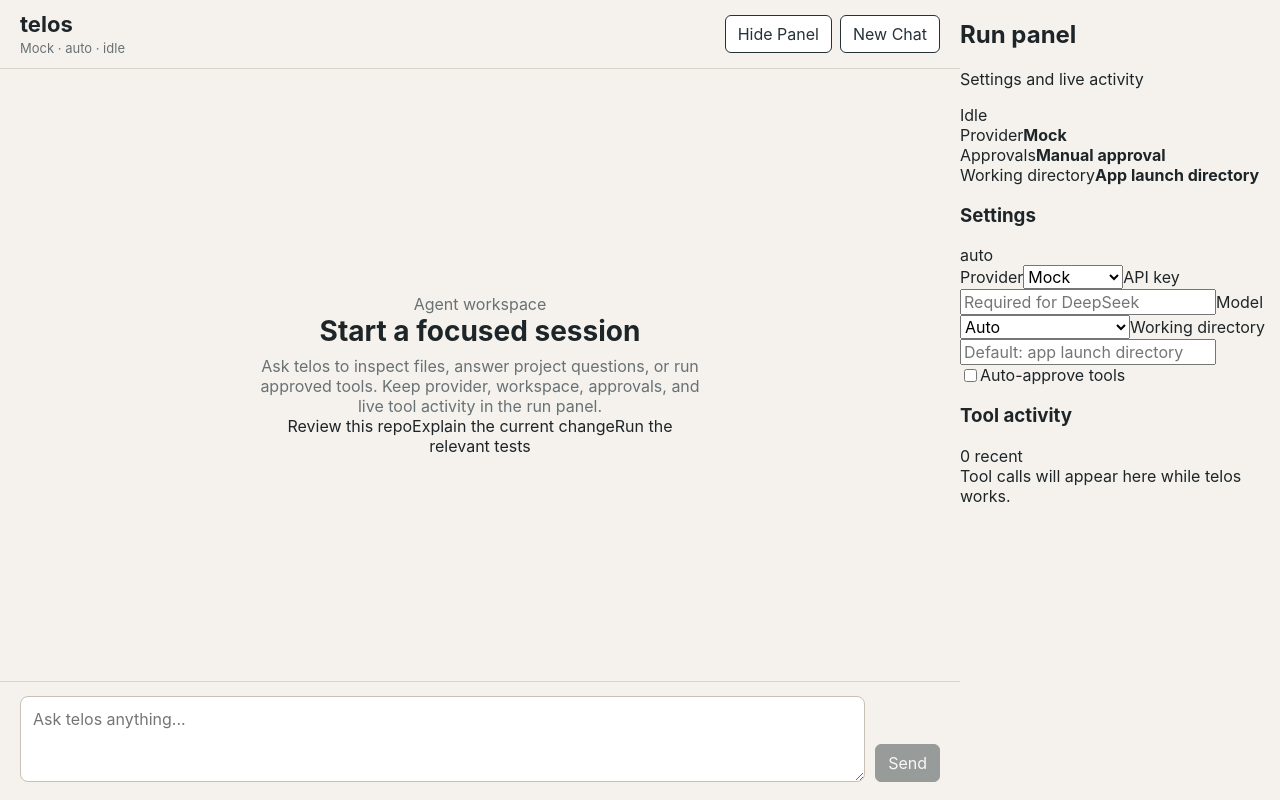
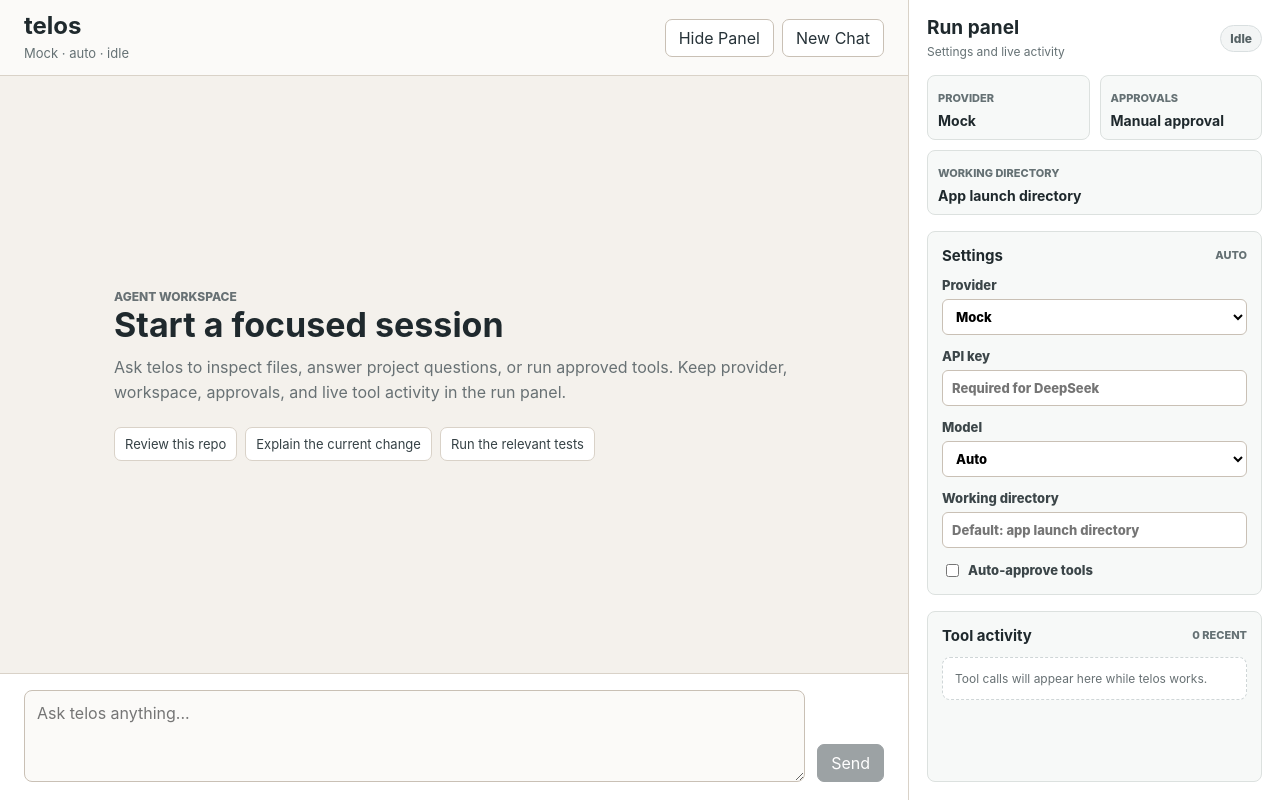
Before and after one commit to future-re/telos-agent, a React (Vite) app in the folder desktop/: page / in a window 1280 px wide. Built offline with nearby package versions, Linux system fonts and the light colour scheme.

Commit message:
style: densify desktop layout

```diff
--- a/desktop/src/styles.css
+++ b/desktop/src/styles.css
@@ -1,6 +1,6 @@
 :root {
-  color: #1e2528;
-  background: #f5f2ed;
+  color: #1f292d;
+  background: #f4f1ec;
   font-family:
     Inter, ui-sans-serif, system-ui, -apple-system, BlinkMacSystemFont, "Segoe UI", sans-serif;
 }
@@ -24,11 +24,12 @@ textarea {
 
 button {
   border: 1px solid #263238;
-  border-radius: 6px;
+  border-radius: 7px;
   background: #263238;
   color: #fff;
   cursor: pointer;
-  padding: 8px 12px;
+  min-height: 38px;
+  padding: 8px 13px;
 }
 
 button:disabled {
@@ -36,73 +37,113 @@ button:disabled {
   opacity: 0.45;
 }
 
+.secondary-action {
+  background: #fff;
+  border-color: #c9c0b5;
+  color: #263238;
+}
+
 .app-shell {
+  background: #f4f1ec;
   display: grid;
-  grid-template-columns: minmax(0, 1fr) 320px;
+  grid-template-columns: minmax(0, 1fr) minmax(340px, 372px);
   min-height: 100vh;
 }
 
 .workspace {
   display: grid;
-  grid-template-rows: auto minmax(0, 1fr) auto auto;
+  grid-template-rows: auto minmax(0, 1fr) auto;
   min-height: 100vh;
+  min-width: 0;
 }
 
 .topbar {
   align-items: center;
+  background: #fbfaf8;
   border-bottom: 1px solid #d9d2c8;
   display: flex;
+  gap: 18px;
   justify-content: space-between;
-  min-height: 64px;
-  padding: 12px 20px;
+  min-height: 72px;
+  padding: 14px 24px;
+}
+
+.topbar-title {
+  min-width: 0;
 }
 
 .topbar h1 {
-  font-size: 22px;
-  line-height: 1.1;
+  font-size: 24px;
+  line-height: 1;
   margin: 0;
 }
 
 .topbar span {
-  color: #687174;
+  color: #657174;
   display: block;
   font-size: 13px;
-  margin-top: 4px;
+  margin-top: 7px;
+  overflow: hidden;
+  text-overflow: ellipsis;
+  white-space: nowrap;
 }
 
 .topbar-actions {
   display: flex;
+  flex: 0 0 auto;
   gap: 8px;
-}
-
-.topbar-actions button {
-  background: #fff;
-  color: #263238;
 }
 
 .conversation {
   display: flex;
   flex-direction: column;
-  gap: 14px;
+  gap: 16px;
   overflow-y: auto;
-  padding: 20px;
+  padding: 26px clamp(24px, 5vw, 72px);
 }
 
 .empty-state {
   align-self: center;
   margin: auto;
-  max-width: 440px;
-  text-align: center;
+  max-width: 680px;
+  text-align: left;
+}
+
+.eyebrow {
+  color: #697578;
+  font-size: 12px;
+  font-weight: 800;
+  letter-spacing: 0;
+  margin: 0 0 10px;
+  text-transform: uppercase;
 }
 
 .empty-state h2 {
-  font-size: 28px;
-  margin: 0 0 8px;
+  font-size: 34px;
+  line-height: 1.08;
+  margin: 0 0 12px;
 }
 
 .empty-state p {
   color: #687174;
+  line-height: 1.55;
   margin: 0;
+}
+
+.empty-prompts {
+  display: flex;
+  flex-wrap: wrap;
+  gap: 8px;
+  margin-top: 22px;
+}
+
+.empty-prompts span {
+  background: #fff;
+  border: 1px solid #d9d2c8;
+  border-radius: 7px;
+  color: #364246;
+  font-size: 13px;
+  padding: 8px 10px;
 }
 
 .message {
@@ -118,52 +159,208 @@ button:disabled {
   background: #263238;
   border-color: #263238;
   color: #fff;
+  width: min(72%, 720px);
 }
 
 .message.assistant {
   align-self: flex-start;
   background: #fff;
+  width: min(84%, 780px);
 }
 
 .message.thinking {
   align-self: flex-start;
-  background: #eef2f2;
+  background: #eaf0f0;
+  border-color: #d3dddd;
   color: #4e5b5f;
+  width: min(68%, 640px);
 }
 
 .message.system {
   align-self: center;
   background: #fff4e5;
   color: #7a4a00;
+  width: min(84%, 720px);
 }
 
 .message-role {
   font-size: 12px;
-  font-weight: 700;
+  font-weight: 800;
   margin-bottom: 8px;
   text-transform: uppercase;
 }
 
 .message p {
-  line-height: 1.5;
+  line-height: 1.55;
   margin: 0;
 }
 
-.tool-strip {
+.composer {
+  align-items: end;
+  background: #fff;
   border-top: 1px solid #d9d2c8;
+  display: grid;
+  gap: 12px;
+  grid-template-columns: minmax(0, 1fr) auto;
+  padding: 16px 24px 18px;
+}
+
+.composer textarea {
+  background: #fbfaf8;
+  border: 1px solid #c9c0b5;
+  border-radius: 8px;
+  min-height: 92px;
+  padding: 12px;
+  resize: vertical;
+}
+
+.run-panel {
+  background: #fff;
+  border-left: 1px solid #d9d2c8;
+  display: grid;
+  gap: 16px;
+  grid-template-rows: auto auto auto minmax(0, 1fr);
+  min-height: 100vh;
+  min-width: 0;
+  overflow-y: auto;
+  padding: 18px;
+}
+
+.run-panel-header,
+.section-heading,
+.tool-item {
+  align-items: center;
   display: flex;
-  gap: 8px;
-  overflow-x: auto;
-  padding: 10px 20px;
+  justify-content: space-between;
+  gap: 12px;
+}
+
+.run-panel h2 {
+  font-size: 19px;
+  line-height: 1.1;
+  margin: 0;
+}
+
+.run-panel-header p {
+  color: #657174;
+  font-size: 12px;
+  margin: 5px 0 0;
+}
+
+.status-pill {
+  background: #f3f5f5;
+  border: 1px solid #d9dfe0;
+  border-radius: 999px;
+  color: #566265;
+  flex: 0 0 auto;
+  font-size: 12px;
+  font-weight: 800;
+  padding: 5px 9px;
+}
+
+.status-pill.running {
+  background: #eef6f1;
+  border-color: #cfe2d6;
+  color: #2d6a46;
+}
+
+.summary-grid {
+  display: grid;
+  gap: 10px;
+  grid-template-columns: 1fr 1fr;
+}
+
+.summary-tile,
+.panel-section {
+  background: #f7f9f8;
+  border: 1px solid #dce1df;
+  border-radius: 8px;
+}
+
+.summary-tile {
+  min-width: 0;
+  padding: 10px;
+}
+
+.summary-tile.wide {
+  grid-column: 1 / -1;
+}
+
+.summary-tile span,
+.section-heading span {
+  color: #657174;
+  font-size: 11px;
+  font-weight: 800;
+  text-transform: uppercase;
+}
+
+.summary-tile strong {
+  display: block;
+  font-size: 14px;
+  margin-top: 6px;
+  overflow: hidden;
+  text-overflow: ellipsis;
+  white-space: nowrap;
+}
+
+.panel-section {
+  padding: 14px;
+}
+
+.section-heading {
+  margin-bottom: 12px;
+}
+
+.section-heading h3 {
+  font-size: 15px;
+  margin: 0;
+}
+
+.run-panel label {
+  color: #3c4649;
+  display: grid;
+  font-size: 13px;
+  font-weight: 800;
+  gap: 6px;
+  margin-bottom: 13px;
+}
+
+.run-panel input,
+.run-panel select {
+  background: #fff;
+  border: 1px solid #c9c0b5;
+  border-radius: 6px;
+  min-height: 36px;
+  min-width: 0;
+  padding: 7px 9px;
+}
+
+.checkbox-row {
+  align-items: center;
+  display: flex !important;
+  flex-direction: row;
+  margin-bottom: 0 !important;
+}
+
+.checkbox-row input {
+  min-height: auto;
+}
+
+.tool-activity {
+  min-height: 0;
+}
+
+.tool-list {
+  display: grid;
+  gap: 10px;
 }
 
 .tool-item {
   background: #fff;
-  border: 1px solid #d9d2c8;
+  border: 1px solid #d9dfe0;
   border-radius: 8px;
-  flex: 0 0 220px;
   min-height: 58px;
-  padding: 8px 10px;
+  padding: 9px 10px;
 }
 
 .tool-item.failed {
@@ -179,66 +376,37 @@ button:disabled {
   display: block;
 }
 
+.tool-item strong {
+  font-size: 13px;
+}
+
+.tool-item span,
+.tool-item em,
+.empty-tools {
+  color: #687174;
+  font-size: 12px;
+}
+
 .tool-item span {
-  color: #687174;
-  font-size: 13px;
   margin-top: 4px;
   overflow: hidden;
   text-overflow: ellipsis;
   white-space: nowrap;
 }
 
-.composer {
-  align-items: end;
-  border-top: 1px solid #d9d2c8;
-  display: grid;
-  gap: 10px;
-  grid-template-columns: minmax(0, 1fr) auto;
-  padding: 14px 20px 18px;
+.tool-item em {
+  flex: 0 0 auto;
+  font-style: normal;
+  font-weight: 800;
+  text-transform: uppercase;
 }
 
-.composer textarea {
+.empty-tools {
   background: #fff;
-  border: 1px solid #c9c0b5;
+  border: 1px dashed #cfd6d7;
   border-radius: 8px;
-  min-height: 82px;
+  line-height: 1.45;
   padding: 12px;
-  resize: vertical;
-}
-
-.settings-panel {
-  background: #fff;
-  border-left: 1px solid #d9d2c8;
-  min-height: 100vh;
-  padding: 18px;
-}
-
-.settings-panel h2 {
-  font-size: 18px;
-  margin: 0 0 16px;
-}
-
-.settings-panel label {
-  color: #3c4649;
-  display: grid;
-  font-size: 13px;
-  font-weight: 700;
-  gap: 6px;
-  margin-bottom: 14px;
-}
-
-.settings-panel input,
-.settings-panel select {
-  border: 1px solid #c9c0b5;
-  border-radius: 6px;
-  min-height: 36px;
-  padding: 7px 9px;
-}
-
-.checkbox-row {
-  align-items: center;
-  display: flex !important;
-  flex-direction: row;
 }
 
 @media (max-width: 860px) {
@@ -246,7 +414,40 @@ button:disabled {
     grid-template-columns: 1fr;
   }
 
-  .settings-panel {
+  .workspace {
+    min-height: 70vh;
+  }
+
+  .topbar {
+    align-items: flex-start;
+    flex-direction: column;
+  }
+
+  .topbar-actions {
+    width: 100%;
+  }
+
+  .topbar-actions button {
+    flex: 1;
+  }
+
+  .conversation {
+    padding: 22px 18px;
+  }
+
+  .message.user,
+  .message.assistant,
+  .message.thinking,
+  .message.system {
+    width: 100%;
+  }
+
+  .composer {
+    grid-template-columns: 1fr;
+    padding: 14px 18px 16px;
+  }
+
+  .run-panel {
     border-left: 0;
     border-top: 1px solid #d9d2c8;
     min-height: auto;
```
